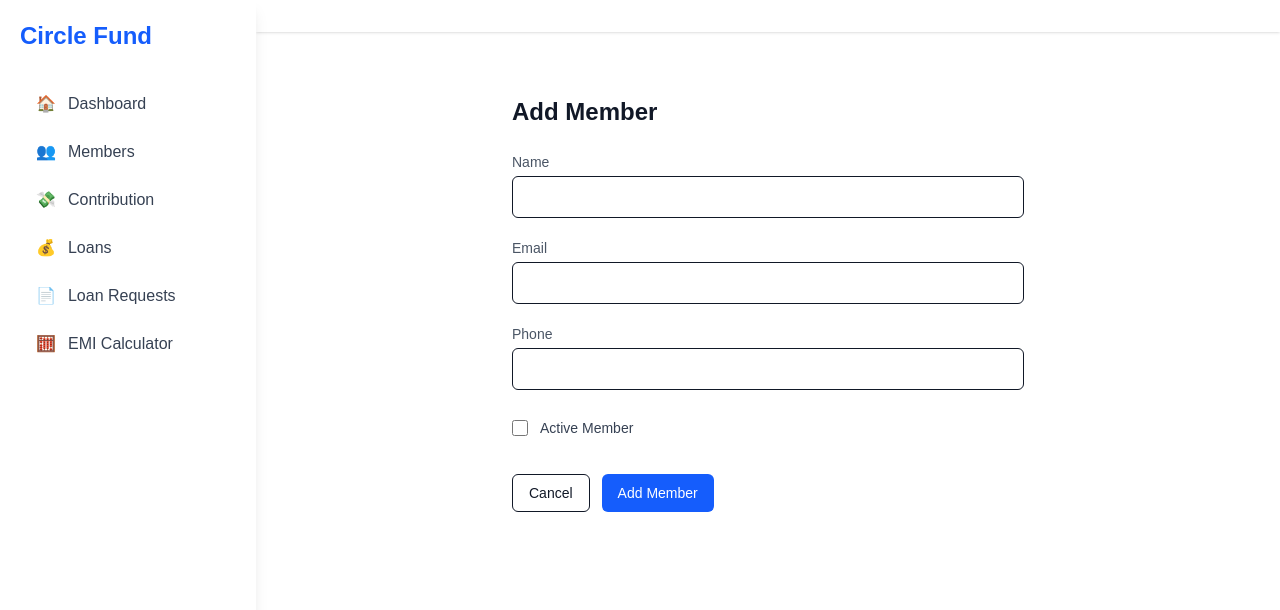
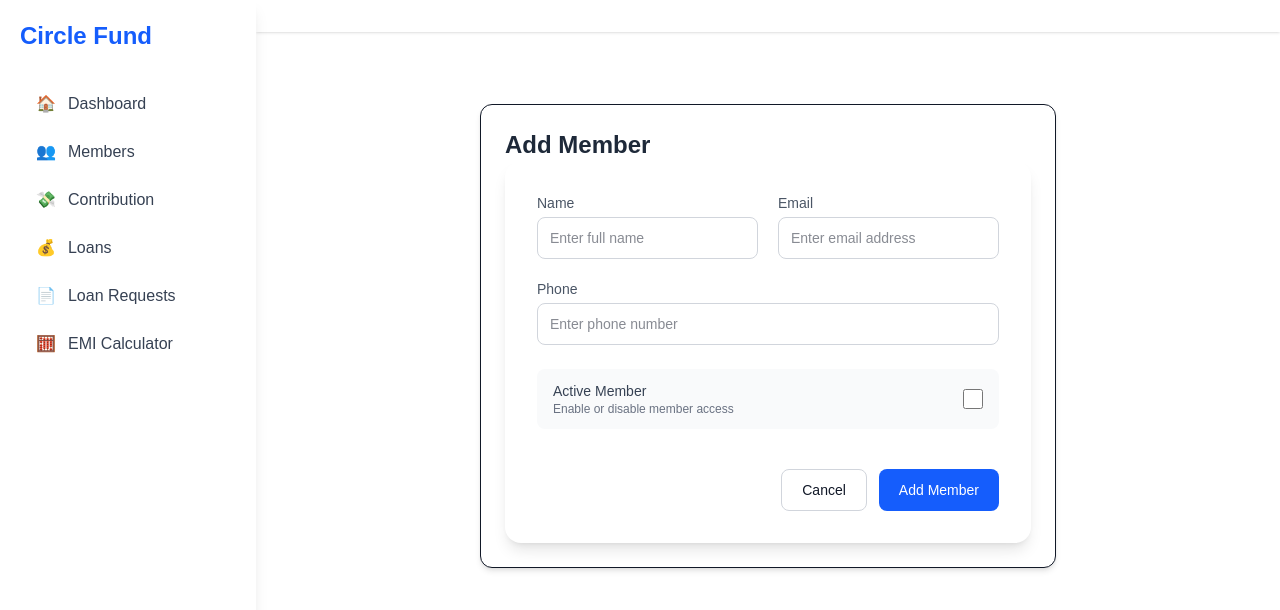
Before and after one commit to helphind/our-invest, a Next.js app: page /members/add in a window 1280 px wide. Shown: the top 610 px of the page. Built offline with nearby package versions, Linux system fonts and the light colour scheme; no server answers; the database is empty.

Commit message:
Membetr Page refactor

```diff
--- a/app/(app)/members/[id]/page.tsx
+++ b/app/(app)/members/[id]/page.tsx
@@ -1,53 +1,105 @@
-import { prisma } from "@/lib/prisma";
+"use client";
 
-export const dynamic = "force-dynamic";
+import Loader from "@/app/components/ui/Loader";
+import Link from "next/link";
+import { useParams } from "next/navigation";
+import { useEffect, useState } from "react";
 
-export default async function MemberPage({ params }: any) {
-    const param = await params;
+export default function MemberPage() {
+    const params = useParams();
+    const [member, setMember] = useState<any>(null);
+    const [loading, setLoading] = useState(false);
 
-    const member = await prisma.member.findUnique({
-        where: { id: param.id },
-    });
+    const memberId: string = String(params.id);
+
+    useEffect(() => {
+        const getMemberDetails = async () => {
+            setLoading(true);
+            const res = await fetch(`/api/members/${memberId}`, {
+                method: "GET",
+            });
+            setLoading(false);
+
+            if (res.ok) {
+                const data = await res.json();
+                setMember(data);
+            } else {
+                console.error("Failed to fetch member details");
+                setMember(null);
+            }
+        };
+
+        getMemberDetails();
+    }, [memberId]);
 
     return (
-        <div className="max-w-xl mx-auto mt-12 bg-white shadow-md rounded-xl p-6 border">
-            <h1 className="text-2xl font-semibold text-gray-800 mb-6">
-                Member Details
-            </h1>
+        <div className="max-w-2xl mx-auto mt-10 bg-white shadow-xl rounded-2xl border border-gray-100 overflow-hidden">
+            {/* Header */}
+            <div className="px-6 py-5 border-b bg-gray-50">
+                <h1 className="text-xl sm:text-2xl font-semibold text-gray-800">
+                    Member Details
+                </h1>
+                <p className="text-sm text-gray-500 mt-1">
+                    View member information and status
+                </p>
+            </div>
 
-            <div className="space-y-4">
-                <div className="flex justify-between border-b pb-2">
-                    <span className="text-gray-500 font-medium">Name</span>
-                    <span className="text-gray-800">{member?.name}</span>
+            {loading && <Loader />}
+
+            {/* Content */}
+            <div className="p-6 space-y-5">
+                {/* Row */}
+                <div className="flex flex-col sm:flex-row sm:justify-between gap-1 sm:gap-4">
+                    <span className="text-sm text-gray-500">Name</span>
+                    <span className="text-sm font-medium text-gray-800">
+                        {member?.name || "-"}
+                    </span>
                 </div>
 
-                <div className="flex justify-between border-b pb-2">
-                    <span className="text-gray-500 font-medium">Email</span>
-                    <span className="text-gray-800">{member?.email}</span>
+                <div className="flex flex-col sm:flex-row sm:justify-between gap-1 sm:gap-4">
+                    <span className="text-sm text-gray-500">Email</span>
+                    <span className="text-sm font-medium text-gray-800 break-all">
+                        {member?.email || "-"}
+                    </span>
                 </div>
 
-                <div className="flex justify-between">
-                    <span className="text-gray-500 font-medium">Phone</span>
-                    <span className="text-gray-800">
+                <div className="flex flex-col sm:flex-row sm:justify-between gap-1 sm:gap-4">
+                    <span className="text-sm text-gray-500">Phone</span>
+                    <span className="text-sm font-medium text-gray-800">
                         {member?.phone || "-"}
+                    </span>
+                </div>
+
+                {/* Status */}
+                <div className="flex flex-col sm:flex-row sm:justify-between gap-2 sm:gap-4">
+                    <span className="text-sm text-gray-500">Status</span>
+                    <span
+                        className={`inline-flex items-center px-3 py-1 rounded-full text-xs font-medium w-fit ${
+                            member?.isActive
+                                ? "bg-green-100 text-green-700"
+                                : "bg-gray-100 text-gray-600"
+                        }`}
+                    >
+                        {member?.isActive ? "Active" : "Inactive"}
                     </span>
                 </div>
             </div>
 
-            <div className="mt-6 flex gap-3">
-                <a
+            {/* Footer */}
+            <div className="px-6 py-4 border-t bg-gray-50 flex flex-col sm:flex-row justify-end gap-3">
+                <Link
                     href="/members"
-                    className="px-4 py-2 text-sm border rounded-md hover:bg-gray-50"
+                    className="px-5 py-2.5 text-sm font-medium border border-gray-300 rounded-lg hover:bg-gray-100 transition text-center"
                 >
                     Back
-                </a>
+                </Link>
 
-                <a
+                <Link
                     href={`/members/edit/${member?.id}`}
-                    className="px-4 py-2 text-sm bg-amber-500 text-white rounded-md hover:bg-amber-600"
+                    className="px-5 py-2.5 text-sm font-medium bg-amber-500 text-white rounded-lg hover:bg-amber-600 active:scale-[0.98] transition text-center"
                 >
-                    Edit
-                </a>
+                    Edit Member
+                </Link>
             </div>
         </div>
     );
--- a/app/(app)/members/add/page.tsx
+++ b/app/(app)/members/add/page.tsx
@@ -1,12 +1,15 @@
 "use client";
+
 import MemberForm from "@/app/components/members/MemberForm";
 
 export default function AddMemberPage() {
     return (
-        <div className="max-w-lg mx-auto mt-10">
-            <h1 className="text-2xl font-bold mb-6">Add Member</h1>
+        <div className="max-w-xl mx-auto mt-12 bg-white shadow-md rounded-xl border p-6">
+            <h2 className="text-xl sm:text-2xl font-semibold text-gray-800">
+                Add Member
+            </h2>
 
-            <MemberForm member={null} />
+            <MemberForm memberId={null} />
         </div>
     );
 }
--- a/app/(app)/members/edit/[id]/page.tsx
+++ b/app/(app)/members/edit/[id]/page.tsx
@@ -1,23 +1,24 @@
+"use client";
+
+import MemberFormSkeleton from "@/app/components/members/MeberFormSkeleton";
 import MemberForm from "@/app/components/members/MemberForm";
-import { Member } from "@/app/interface/Member.type";
-import { prisma } from "@/lib/prisma";
+import { useParams } from "next/navigation";
+import { Suspense } from "react";
 
-export const dynamic = "force-dynamic";
+export default function MemberEditPage() {
+    const params = useParams();
 
-export default async function MemberEditPage({ params }: any) {
-    const param = await params;
-
-    const member: Member | null = await prisma.member.findUnique({
-        where: { id: param.id }
-    });
+    const memberId: string = String(params.id);
 
     return (
         <div className="max-w-xl mx-auto mt-12 bg-white shadow-md rounded-xl border p-6">
-            <h1 className="text-2xl font-semibold text-gray-800 mb-6">
-                Edit Member
-            </h1>
+            <h2 className="text-xl sm:text-2xl font-semibold text-gray-800">
+                Update Member
+            </h2>
 
-            <MemberForm member={member} />
+            <Suspense fallback={<MemberFormSkeleton />}>
+                <MemberForm memberId={memberId} />
+            </Suspense>
         </div>
     );
 }
--- a/app/(app)/members/page.tsx
+++ b/app/(app)/members/page.tsx
@@ -6,15 +6,14 @@ import LinkBtn from "@/app/components/ui/LinkBtn";
 import toast from "react-hot-toast";
 import { useSession } from "next-auth/react";
 import { Role } from "@/app/generated/prisma/enums";
-import { useRouter } from "next/navigation";
 import Loader from "@/app/components/ui/Loader";
 import { Action } from "@/app/interface/DataView.interface";
 import AddIcon from "@/app/components/ui/icons/add";
+import { fa } from "zod/v4/locales";
 
 export default function MembersPage() {
     const [members, setMembers] = useState([]);
     const [loading, setLoading] = useState(false);
-    const router = useRouter();
 
     const { data: session } = useSession();
 
@@ -46,9 +45,12 @@ export default function MembersPage() {
         if (!confirmed) return;
 
         try {
+            setLoading(true);
             const response = await fetch(`/api/members/${id}`, {
                 method: "DELETE",
             });
+
+            setLoading(false);
 
             if (!response.ok) {
                 const data = await response.json();
--- /dev/null
+++ b/app/components/members/MeberFormSkeleton.tsx
@@ -0,0 +1,44 @@
+export default function MemberFormSkeleton() {
+    return (
+        <div className="max-w-3xl mx-auto bg-white shadow-lg rounded-2xl p-6 sm:p-8 space-y-6 animate-pulse">
+            {/* Title */}
+            <div className="h-6 w-40 bg-gray-200 rounded"></div>
+
+            {/* Grid */}
+            <div className="grid grid-cols-1 sm:grid-cols-2 gap-5">
+                {/* Name */}
+                <div className="space-y-2">
+                    <div className="h-4 w-20 bg-gray-200 rounded"></div>
+                    <div className="h-10 w-full bg-gray-200 rounded-lg"></div>
+                </div>
+
+                {/* Email */}
+                <div className="space-y-2">
+                    <div className="h-4 w-20 bg-gray-200 rounded"></div>
+                    <div className="h-10 w-full bg-gray-200 rounded-lg"></div>
+                </div>
+
+                {/* Phone */}
+                <div className="space-y-2 sm:col-span-2">
+                    <div className="h-4 w-24 bg-gray-200 rounded"></div>
+                    <div className="h-10 w-full bg-gray-200 rounded-lg"></div>
+                </div>
+            </div>
+
+            {/* Checkbox Section */}
+            <div className="flex items-center justify-between bg-gray-50 px-4 py-3 rounded-lg">
+                <div className="space-y-2">
+                    <div className="h-4 w-28 bg-gray-200 rounded"></div>
+                    <div className="h-3 w-40 bg-gray-200 rounded"></div>
+                </div>
+                <div className="h-5 w-5 bg-gray-200 rounded"></div>
+            </div>
+
+            {/* Buttons */}
+            <div className="flex flex-col sm:flex-row justify-end gap-3 pt-4">
+                <div className="h-10 w-full sm:w-24 bg-gray-200 rounded-lg"></div>
+                <div className="h-10 w-full sm:w-32 bg-gray-200 rounded-lg"></div>
+            </div>
+        </div>
+    );
+}
--- a/app/components/members/MemberForm.tsx
+++ b/app/components/members/MemberForm.tsx
@@ -3,20 +3,20 @@
 import { Member } from "@/app/interface/Member.type";
 import Link from "next/link";
 import { useRouter } from "next/navigation";
-import { useState } from "react";
+import { useEffect, useState } from "react";
+import Loader from "../ui/Loader";
 
 export default function MemberForm({
-    member,
+    memberId,
     onSuccess,
 }: {
-    member: Member | null;
+    memberId: string | null;
     onSuccess?: (data: Member) => void;
 }) {
     const [loading, setLoading] = useState(false);
+    const [submitting, setSubmitting] = useState(false);
 
-    const [form, setForm] = useState<any>({
-        ...member,
-    });
+    const [form, setForm] = useState<any>(null);
 
     const router = useRouter();
 
@@ -30,14 +30,14 @@ export default function MemberForm({
 
     const handleSubmit = async (e: any) => {
         e.preventDefault();
-        setLoading(true);
+        setSubmitting(true);
 
         const res = await fetch("/api/members", {
             method: "POST",
             body: JSON.stringify(form),
         });
 
-        setLoading(false);
+        setSubmitting(false);
 
         if (res.ok) {
             setForm({ id: "", name: "", email: "", phone: "", isActive: true });
@@ -47,11 +47,38 @@ export default function MemberForm({
         }
     };
 
+    useEffect(() => {
+        const getMemberDetails = async () => {
+            setLoading(true);
+            const res = await fetch(`/api/members/${memberId}`, {
+                method: "GET",
+            });
+            setLoading(false);
+
+            if (res.ok) {
+                const data = await res.json();
+                setForm(data);
+            } else {
+                console.error("Failed to fetch member details");
+                setForm(null);
+            }
+        };
+
+        getMemberDetails();
+    }, [memberId]);
+
     return (
-        <form className="space-y-5" onSubmit={handleSubmit}>
+        <div>
+            {loading && <Loader />}
+            <form
+                onSubmit={handleSubmit}
+                className="max-w-3xl mx-auto bg-white shadow-lg rounded-2xl p-6 sm:p-8 space-y-6"
+            >
+                {/* Grid Layout */}
+                <div className="grid grid-cols-1 sm:grid-cols-2 gap-5">
                     {/* Name */}
-            <div>
-                <label className="block text-sm font-medium text-gray-600 mb-1">
+                    <div className="flex flex-col">
+                        <label className="text-sm font-medium text-gray-600 mb-1">
                             Name
                         </label>
                         <input
@@ -59,72 +86,84 @@ export default function MemberForm({
                             name="name"
                             defaultValue={form?.name}
                             onChange={handleChange}
-                    className="w-full border rounded-md px-3 py-2 focus:outline-none focus:ring-2 focus:ring-blue-500"
+                            placeholder="Enter full name"
+                            className="w-full border border-gray-300 rounded-lg px-3 py-2.5 text-sm focus:ring-2 focus:ring-blue-500 focus:border-blue-500 outline-none transition"
                         />
                     </div>
 
                     {/* Email */}
-            <div>
-                <label className="block text-sm font-medium text-gray-600 mb-1">
+                    <div className="flex flex-col">
+                        <label className="text-sm font-medium text-gray-600 mb-1">
                             Email
                         </label>
                         <input
                             type="email"
                             name="email"
-                    defaultValue={member?.email}
+                            defaultValue={form?.email}
                             onChange={handleChange}
-                    className="w-full border rounded-md px-3 py-2 focus:outline-none focus:ring-2 focus:ring-blue-500"
+                            placeholder="Enter email address"
+                            className="w-full border border-gray-300 rounded-lg px-3 py-2.5 text-sm focus:ring-2 focus:ring-blue-500 focus:border-blue-500 outline-none transition"
                         />
                     </div>
 
-            {/* Phone */}
-            <div>
-                <label className="block text-sm font-medium text-gray-600 mb-1">
+                    {/* Phone (full width on mobile, half on desktop) */}
+                    <div className="flex flex-col sm:col-span-2">
+                        <label className="text-sm font-medium text-gray-600 mb-1">
                             Phone
                         </label>
                         <input
                             name="phone"
                             type="text"
-                    defaultValue={member?.phone || ""}
+                            defaultValue={form?.phone || ""}
                             onChange={handleChange}
-                    className="w-full border rounded-md px-3 py-2 focus:outline-none focus:ring-2 focus:ring-blue-500"
+                            placeholder="Enter phone number"
+                            className="w-full border border-gray-300 rounded-lg px-3 py-2.5 text-sm focus:ring-2 focus:ring-blue-500 focus:border-blue-500 outline-none transition"
+                        />
+                    </div>
+                </div>
+
+                {/* Checkbox */}
+                <div className="flex items-center justify-between bg-gray-50 px-4 py-3 rounded-lg">
+                    <div>
+                        <p className="text-sm font-medium text-gray-700">
+                            Active Member
+                        </p>
+                        <p className="text-xs text-gray-500">
+                            Enable or disable member access
+                        </p>
+                    </div>
+
+                    <input
+                        name="isActive"
+                        type="checkbox"
+                        checked={form?.isActive || false}
+                        onChange={handleChange}
+                        className="h-5 w-5 text-blue-600 border-gray-300 rounded focus:ring-blue-500 cursor-pointer"
                     />
                 </div>
 
-            {/* Is Active */}
-            <div className="flex items-center gap-3 pt-2">
-                <input
-                    name="isActive"
-                    type="checkbox"
-                    defaultChecked={member?.isActive}
-                    onChange={handleChange}
-                    className="h-4 w-4 text-blue-600 border-gray-300 rounded focus:ring-blue-500"
-                />
-                <label className="text-sm font-medium text-gray-700">
-                    Active Member
-                </label>
-            </div>
-
                 {/* Buttons */}
-            <div className="flex gap-3 pt-4">
+                <div className="flex flex-col sm:flex-row justify-end gap-3 pt-4">
                     <Link
                         href="/members"
-                    className="px-4 py-2 text-sm border rounded-md hover:bg-gray-50"
+                        className="px-5 py-2.5 text-sm font-medium border border-gray-300 rounded-lg hover:bg-gray-100 transition text-center"
                     >
                         Cancel
                     </Link>
 
                     <button
                         type="submit"
-                    className="px-4 py-2 text-sm bg-blue-600 text-white rounded-md hover:bg-blue-700"
+                        disabled={submitting}
+                        className="px-5 py-2.5 text-sm font-medium bg-blue-600 text-white rounded-lg hover:bg-blue-700 active:scale-[0.98] transition disabled:opacity-60 disabled:cursor-not-allowed"
                     >
-                    {loading
+                        {submitting
                             ? "Saving..."
-                        : form.id
+                            : memberId
                               ? "Update Member"
                               : "Add Member"}
                     </button>
                 </div>
             </form>
+        </div>
     );
 }
--- a/package.json
+++ b/package.json
@@ -9,7 +9,8 @@
     "lint": "eslint",
     "seed:members": "pnpm tsx prisma/seed.members.ts",
     "seed:admin": "pnpm tsx prisma/seed.admin.ts",
-    "seed:users": "pnpm tsx prisma/seed.users.ts"
+    "seed:users": "pnpm tsx prisma/seed.users.ts",
+    "seed:fundConfig": "pnpm tsx prisma/seed.fundConfig.ts"
   },
   "dependencies": {
     "@auth/prisma-adapter": "^2.11.1",
```
Also changed, not shown: app/api/members/[id]/route.ts (+11 -2 lines), prisma/seed.fundConfig.ts (added, +12 -0 lines). Lines whose indentation alone changed are shown as unchanged.
